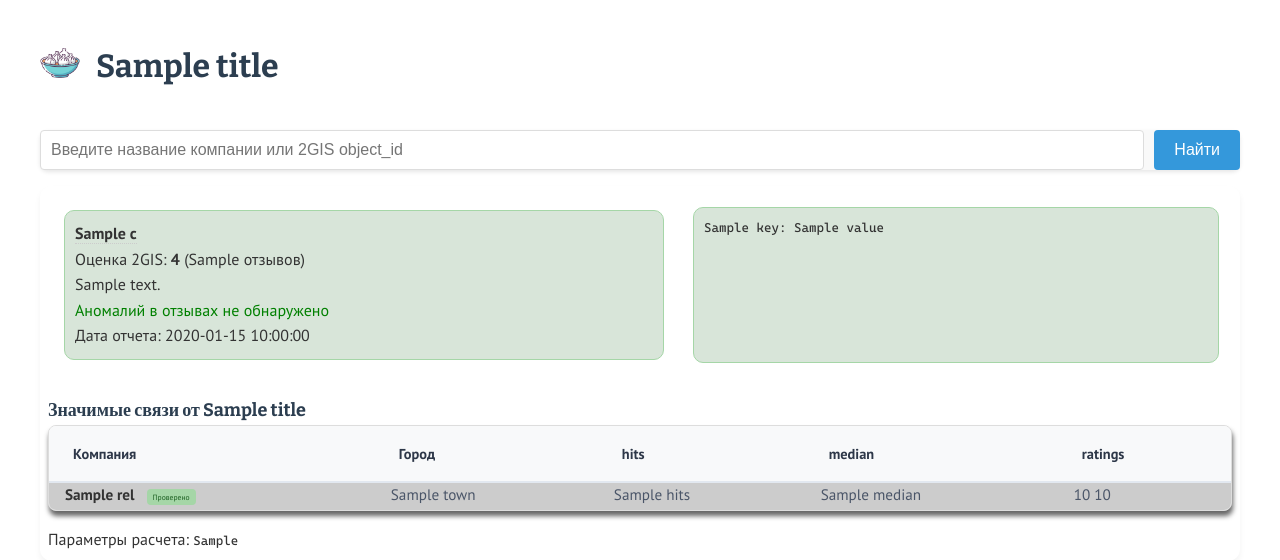
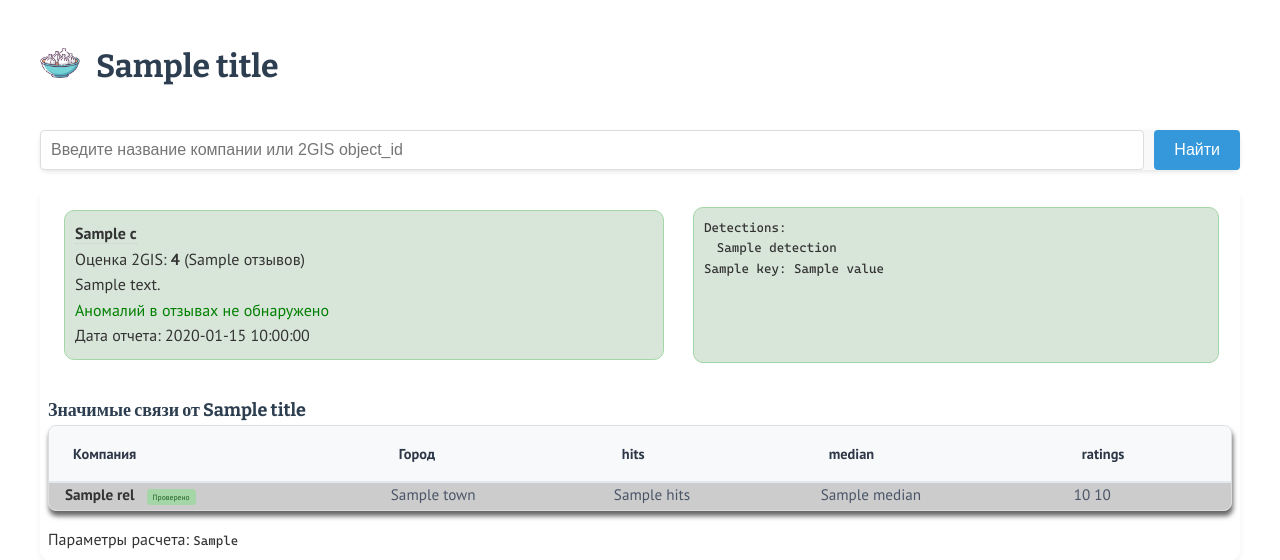
Before and after one commit to Madi-S/antifraud2gis, a FastAPI app: template src/antifraud2gis/templates/report.html in a window 1280 px wide. Shown: the top 560 px of the page. Run offline with FastAPI, Linux system fonts and the light colour scheme; the template is opened without the code that fills it: most values are stand-ins (such as "Sample title", 1, 10 or a date in 2020).

Commit message:
web pages

```diff
--- a/src/antifraud2gis/cli/dev.py
+++ b/src/antifraud2gis/cli/dev.py
@@ -189,6 +189,6 @@ def main():
         print("Queue report")
         print(f"Worker status: {wstatus}")
         print(f"Dramatiq queue: {dqlen}")
-        print(f"Tasks ({len(tasks)}): {tasks}")
+        print(f"Tasks ({len(tasks)}): {tasks[:5]} ")
         print(f"Trusted ({trusted_len})")
         print(f"Untrusted ({untrusted_len})")
--- a/src/antifraud2gis/fd/master.py
+++ b/src/antifraud2gis/fd/master.py
@@ -5,6 +5,7 @@ from rich import print_json
 import sys
 import json
 import gzip
+import datetime
 
 from ..company import Company
 from ..user import User
@@ -82,5 +83,6 @@ class MasterFD(BaseFD):
                 self.score['detections'].extend(detector_score['detections'])
 
         self.score['trusted'] = not self.score['detections']
+        self.score['date'] = datetime.datetime.now().strftime("%Y-%m-%d %H:%M:%S")
 
         return self.score
--- a/src/antifraud2gis/static/styles.css
+++ b/src/antifraud2gis/static/styles.css
@@ -71,6 +71,15 @@ a:hover {
     border-bottom: 1px solid #888;
 }
 
+div.score ul {
+    padding: 0;
+    margin: 0;
+}
+
+div.score li {
+    padding: 0 0 0 1em;
+    margin: 0;
+}
 
 .page-header {
     display: flex;
--- a/src/antifraud2gis/templates/report.html
+++ b/src/antifraud2gis/templates/report.html
@@ -26,18 +26,27 @@
                     {% if score.trusted %}
                         <p class="green">Аномалий в отзывах не обнаружено</p>
                     {% else %}
-                        <p class="red"><b>В отзывах есть статистическая аномалия</b></p>
+                        <p class="red"><b>В отзывах есть статистические аномалии</b></p>
                         <p class="red">
                             <a href="{{ request.url_for('md_page', page='anomaly').path }}">
-                            <b>Аномалия:</b> {{score.reason}}
+                            <b>Аномалии:</b> {{' '.join(c.detections)}}
                         </a></p>
                     {% endif %}
                     <p>Дата отчета: {{score.date}} </p>
                 </div> <!-- company info div -->
 
                 <div class="score {{divclass}}">
+                    {% if score.detections %}
+                    <p>Detections:</p>
+                    <ul>
+                        {% for d in score.detections %}
+                        <li>{{d}}</li>
+                        {% endfor %}
+                    </ul>
+
+                    {% endif %}
                     {% for key, value in score.items() %}
-                        {% if key != "param_fp" and key != "trusted" and key != "date" and key != "reason" %}
+                        {% if key != "param_fp" and key != "trusted" and key != "date" and key != "detections" %}
                             <p>{{key}}: {{value}}</p>
                         {% endif %}
                     {% endfor%}
```
